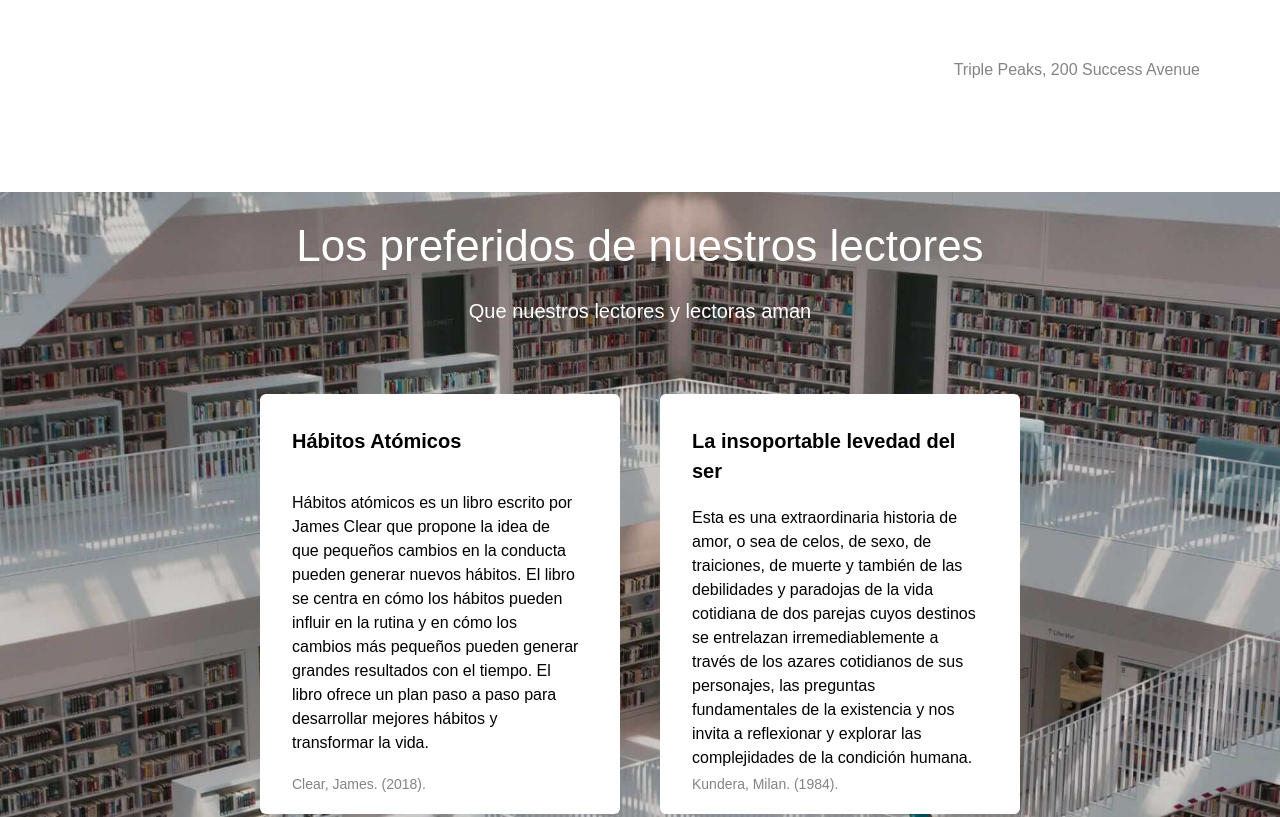
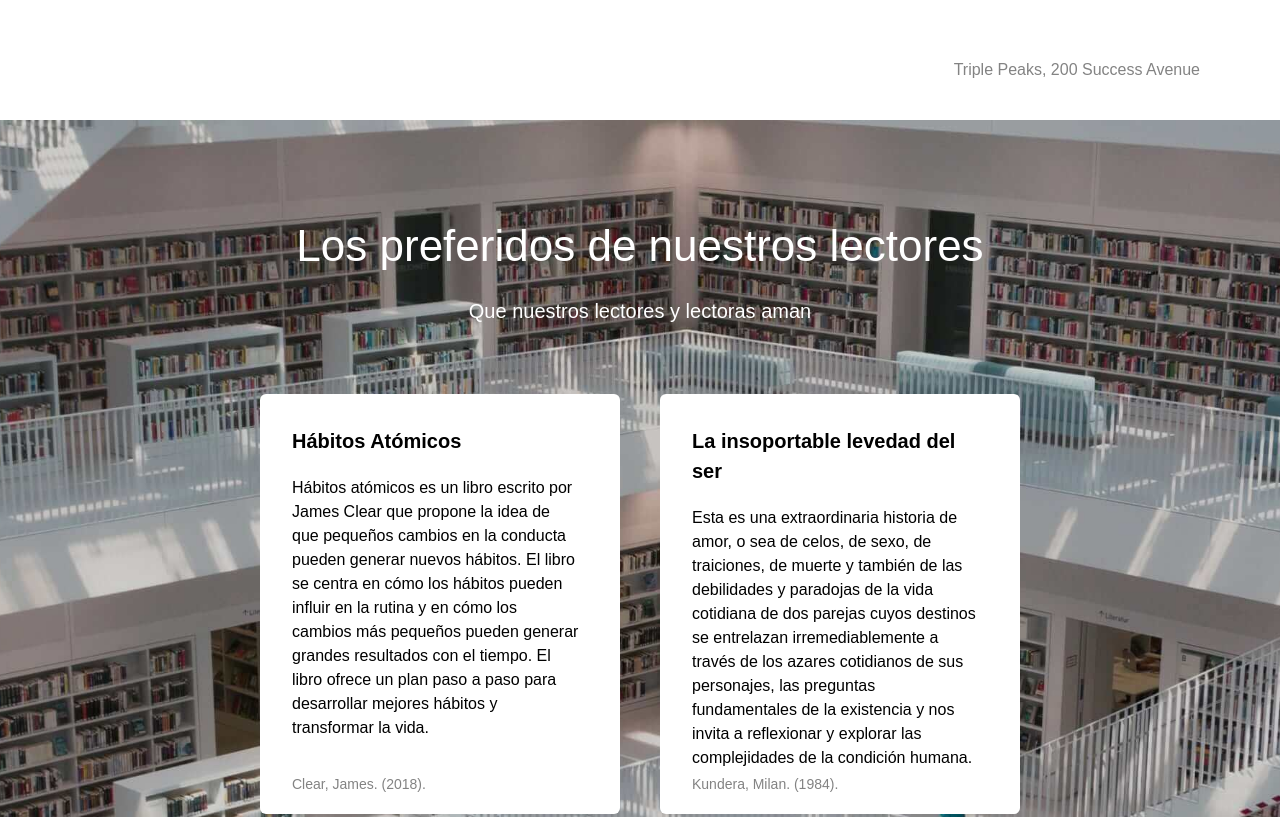
Before and after one commit to JeanCarlo1016/web_project_library_es, a plain HTML site: page index.html in a window 1280 px wide. Shown: the part 680-1497 px from the top of the page. Drawn offline with Linux system fonts and the light colour scheme.

Commit message:
Arreglos pagina pruebas automatizadas

```diff
--- a/styles/style.css
+++ b/styles/style.css
@@ -94,7 +94,7 @@ h1, p{
   padding: 100px 0 140px;
   background-position: center;
   background-repeat: no-repeat;
-  background-size: 100%;
+  background-size: cover;
   background-color: #fff;
   color: #000000;
 }
@@ -124,6 +124,7 @@ h1, p{
  justify-content: center;
  gap: 40px;
  padding-left: 0;
+ list-style-type: none;
 }
 
 .card {
@@ -134,7 +135,6 @@ h1, p{
   width: 360px;
   height: 420px;
   margin-top: auto;
-  list-style-type: none;
 }
 
 .card__content {
@@ -160,9 +160,8 @@ h1, p{
 }
 
 .card__footer {
-  margin: 0;
+  margin-top: auto;
   font-size: 14px;
   line-height: 20px;
   color: #838383;
-  padding-top: 4px;
 }
```
